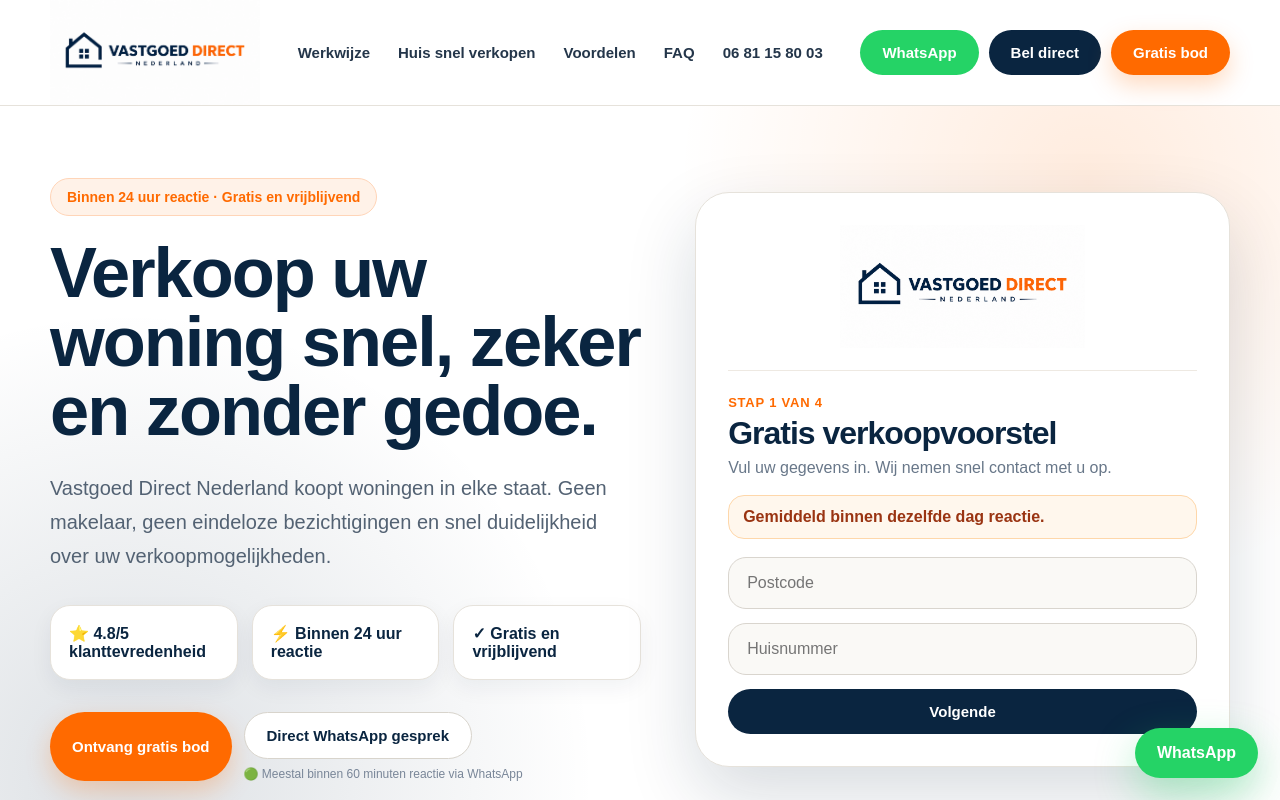
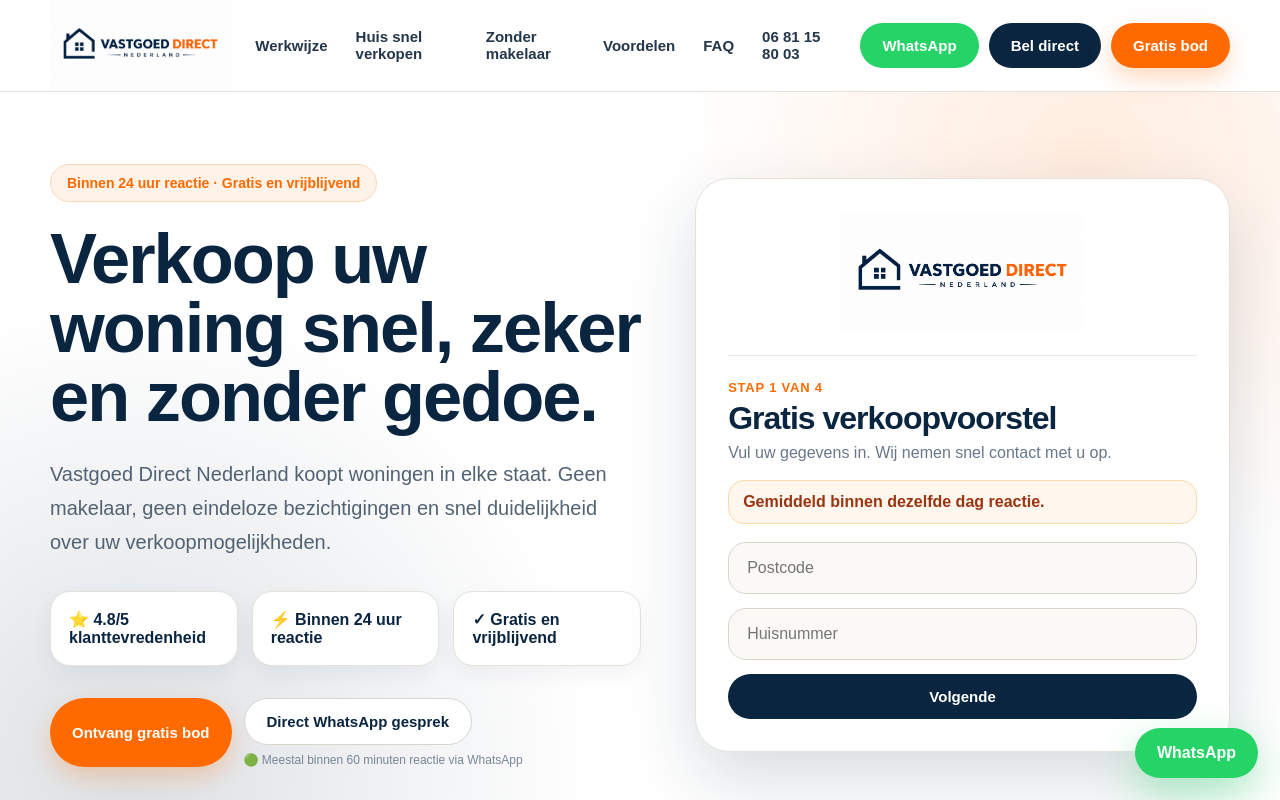
Before and after one commit to vastgoeddirectnl/verkoopjehuisdirect, a Next.js app: page / in a window 1280 px wide. Shown: the top 800 px of the page. Built offline with nearby package versions, Linux system fonts and the light colour scheme.

Commit message:
Update page.jsx

```diff
--- a/app/page.jsx
+++ b/app/page.jsx
@@ -169,9 +169,10 @@
           <a href="/" aria-label="Vastgoed Direct Nederland">
             <img src="/logo.png" alt="Vastgoed Direct Nederland" className="logo" />
           </a>
-        <nav className="nav">
+       <nav className="nav">
   <a href="#werkwijze">Werkwijze</a>
   <a href="/huis-snel-verkopen">Huis snel verkopen</a>
+  <a href="/woning-verkopen-zonder-makelaar">Zonder makelaar</a>
   <a href="#voordelen">Voordelen</a>
   <a href="#faq">FAQ</a>
   <a href="tel:0681158003">06 81 15 80 03</a>
```
